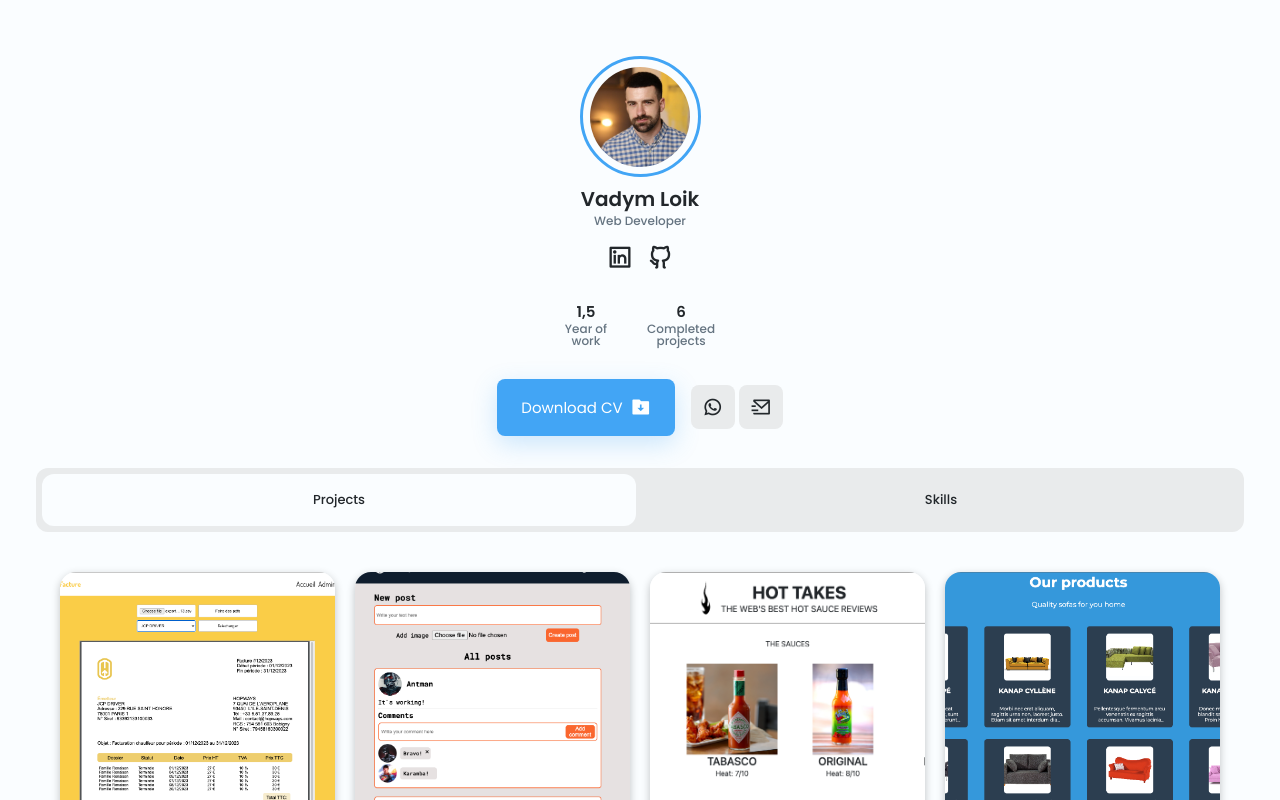
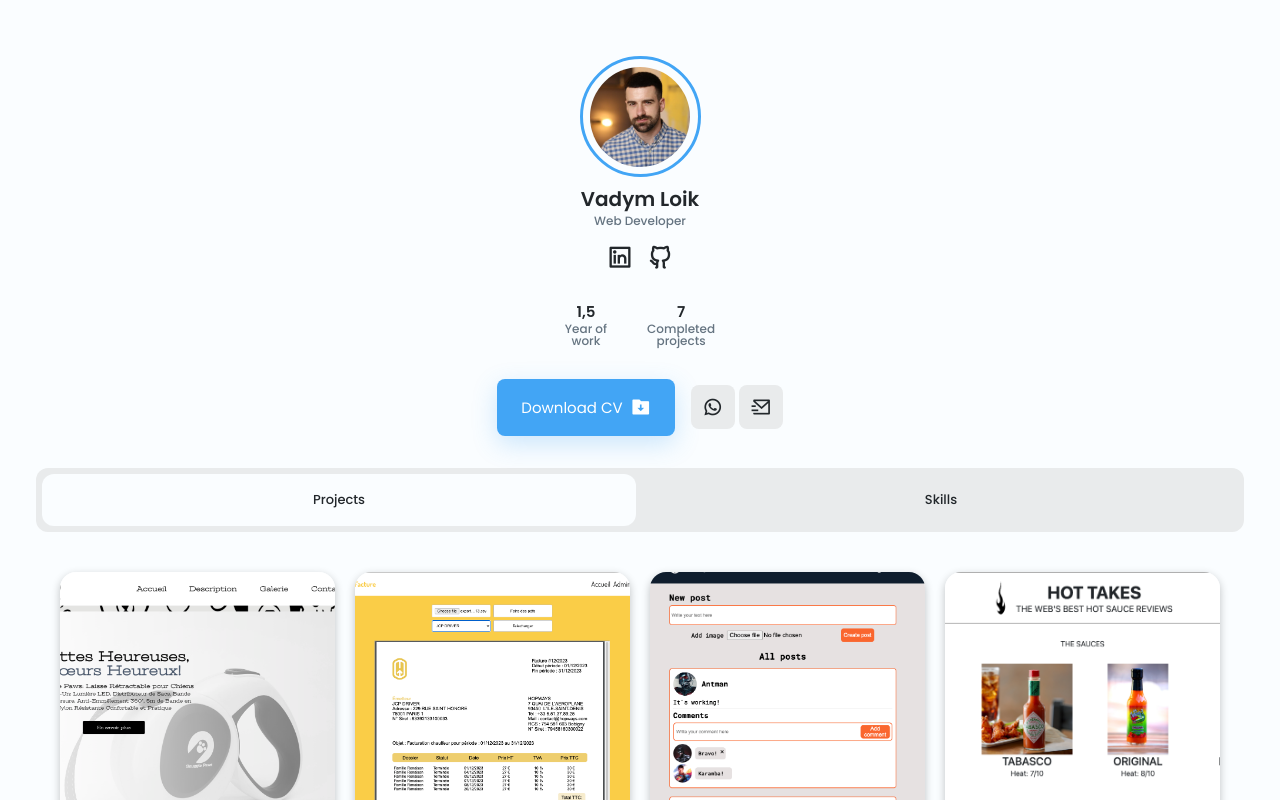
Before and after one commit to vadym-loik/portfolio, a Vue app in the folder vite-project/: page / in a window 1280 px wide. Both pictures are taken after a click on the button "Projects". Shown: the top 800 px of the page. Built offline with nearby package versions, Linux system fonts and the light colour scheme.

Commit message:
add new project with photo, new skill, upgrade quantity of projects

```diff
--- a/vite-project/src/components/Header.vue
+++ b/vite-project/src/components/Header.vue
@@ -36,7 +36,7 @@
             </p>
           </div>
           <div class="profile__info-group">
-            <h3 class="profile__info-number">6</h3>
+            <h3 class="profile__info-number">7</h3>
             <p class="profile__info-description">
               Completed <br />
               projects
--- a/vite-project/src/components/Projects.vue
+++ b/vite-project/src/components/Projects.vue
@@ -26,9 +26,16 @@ import Photo3 from '@/assets/images/kanap.png';
 import Photo4 from '@/assets/images/ohMyFood.png';
 import Photo5 from '@/assets/images/goMikeDesign.png';
 import Photo6 from '@/assets/images/hopways-facture.png';
+import Photo7 from '@/assets/images/snugglepaws.png';
 
 
 const allProjects = ref([{
+  img: Photo7,
+  subtitle: 'Web',
+  title: 'Snugglepaws',
+  link: 'https://snugglepaws.fr/',
+},
+{
   img: Photo6,
   subtitle: 'Web',
   title: 'Hopways-Facture',
@@ -64,6 +71,7 @@ const allProjects = ref([{
   title: 'Optimize',
   link: 'https://github.com/vadym-loik/optimize',
 },
+
 ]);
 
 </script>
--- a/vite-project/src/components/Skills.vue
+++ b/vite-project/src/components/Skills.vue
@@ -42,7 +42,7 @@
 import { ref } from 'vue';
 
 const frontSkills = ref([
-  'HTML', 'CSS', 'JavaScript', 'React.js', 'Next.js', 'Vue.js', 'TypeScript', 'Git', 'GitHub', 'SASS',
+  'HTML', 'CSS', 'JavaScript', 'React.js', 'Next.js', 'Vue.js', 'Nuxt.js', 'TypeScript', 'Git', 'GitHub', 'SASS',
 ])
 
 const backSkills = ref([
```
Also changed, not shown: vite-project/src/assets/images/snugglepaws.png (added).
